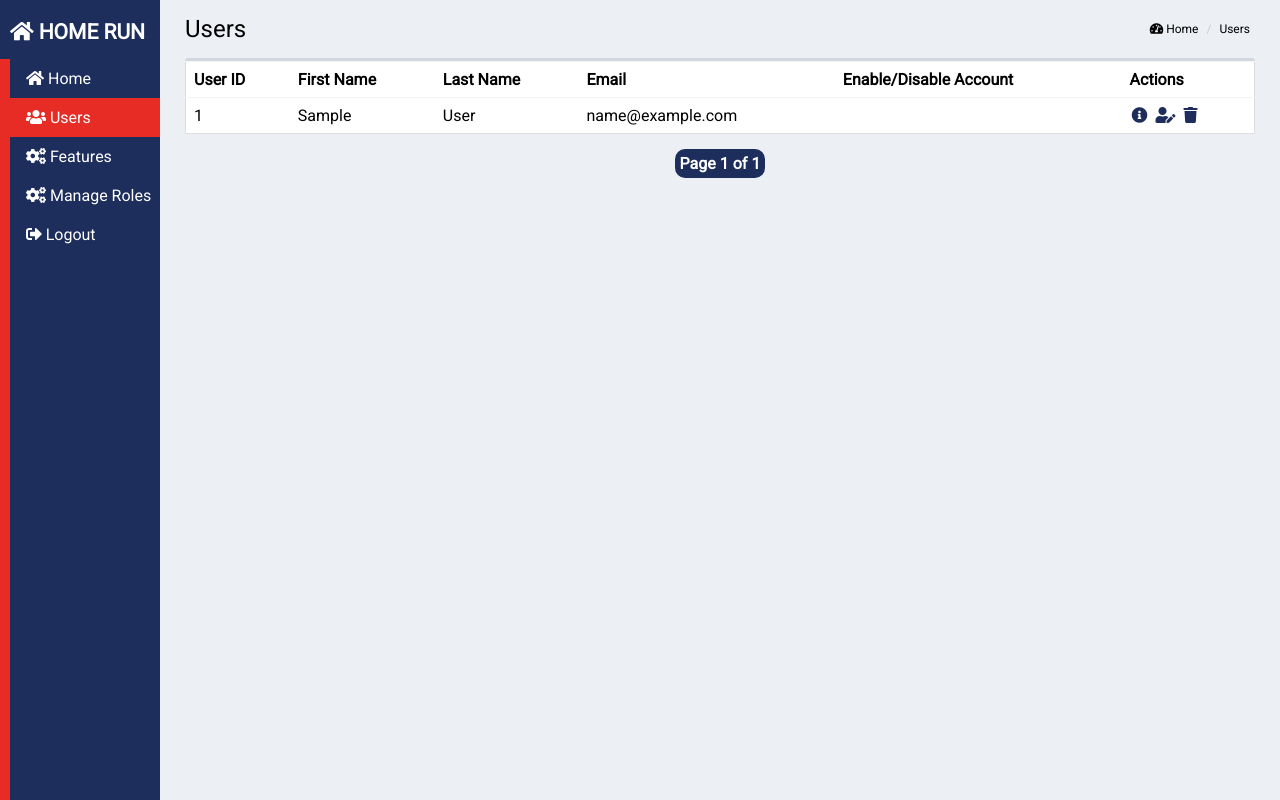
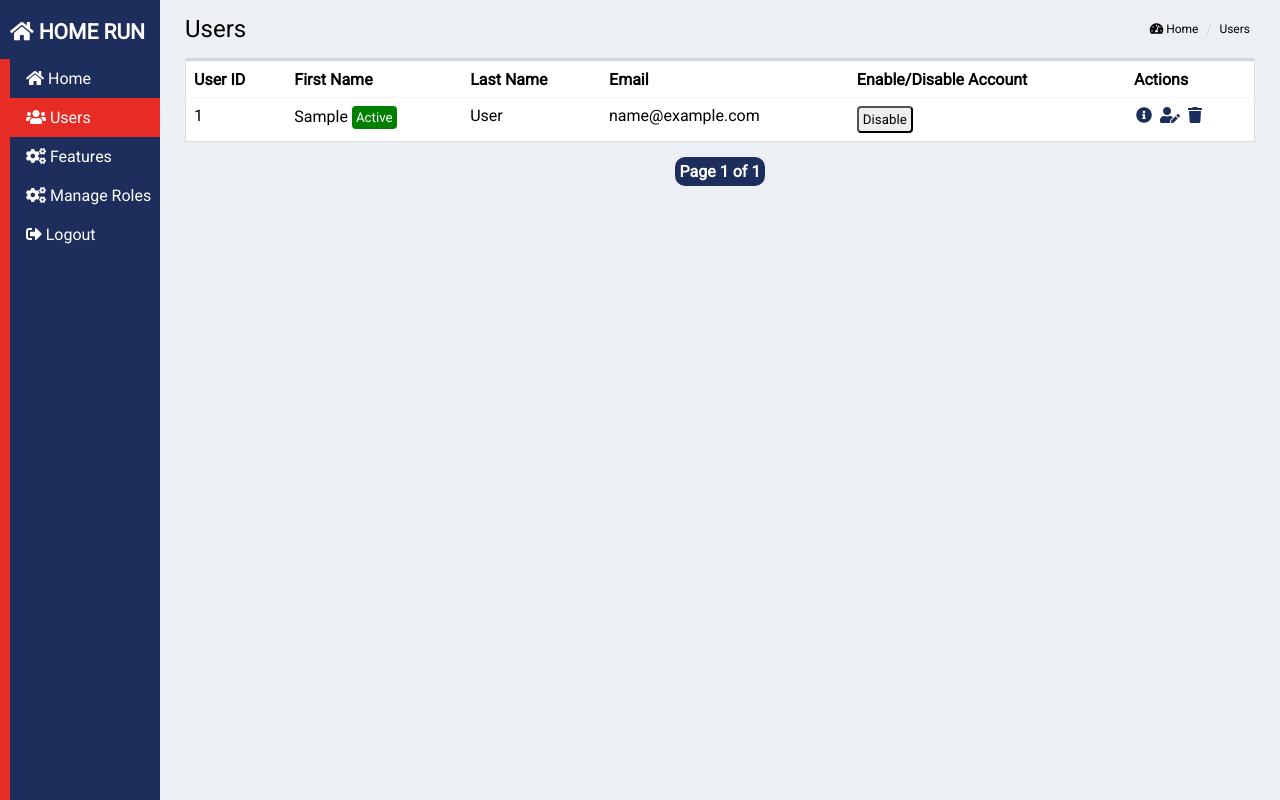
Before and after one commit to parth7676/S1_G1_Fall2018, a Django app: page /users/ in a window 1280 px wide. Run offline with Django 3.2, Linux system fonts and the light colour scheme; tables that the repository leaves empty hold one stand-in row (values such as "Sample post"); some libraries are stand-ins or nearby versions.

Commit message:
add forms structure and user forms.

```diff
--- a/myapp/static/myapp/css/account.css
+++ b/myapp/static/myapp/css/account.css
@@ -189,3 +189,24 @@ th, td {
     border-top: 3px solid #d2d6de;
     background-color: #ffffff;
 }
+
+.btn-success {
+    background-color: green;
+    border: green 1px;
+    color: white;
+    padding: 4px;
+    border-radius: 4px;
+}
+
+.btn-default {
+    padding: 4px;
+    border-radius: 4px;
+}
+
+.btn-danger {
+    background-color: red;
+    border: red 1px;
+    color: white;
+    padding: 4px;
+    border-radius: 4px;
+}
--- a/myapp/templates/account/users.html
+++ b/myapp/templates/account/users.html
@@ -36,10 +36,28 @@
                         {% for user in users %}
                         <tr>
                             <td>{{ user.userID }}</td>
-                            <td>{{ user.firstName }}</td>
+                            <td>{{ user.firstName }}
+                                {% if user.isActive %}
+                                    <button class="btn-success">Active</button>
+                                {% else %}
+                                    <button class="btn-danger">Disabled</button>
+                                {% endif %}
+                            </td>
                             <td>{{ user.lastName }}</td>
                             <td>{{ user.email }}</td>
                             <td>
+                                <form action="/users/activate" method="post">
+                                    {% csrf_token %}
+                                    {% if user.isActive %}
+                                        <input type="hidden" value="{{ user.userID }}" name="user_id"/>
+                                        <input type="hidden" value="0" name="status" />
+                                        <button class="btn-default">Disable</button>
+                                    {% else %}
+                                        <input type="hidden" value="{{ user.userID }}" name="user_id"/>
+                                        <input type="hidden" value="1" name="status">
+                                        <button class="btn-default">Enable</button>
+                                    {% endif %}
+                                </form>
                             </td>
                             <td>
                                 <ul class="table-actions">
```
Also changed, not shown: myapp/forms/user/ActiveStatusForm.py (added, +8 -0 lines), myapp/forms/user/CreateUserForm.py (added, +8 -0 lines).
